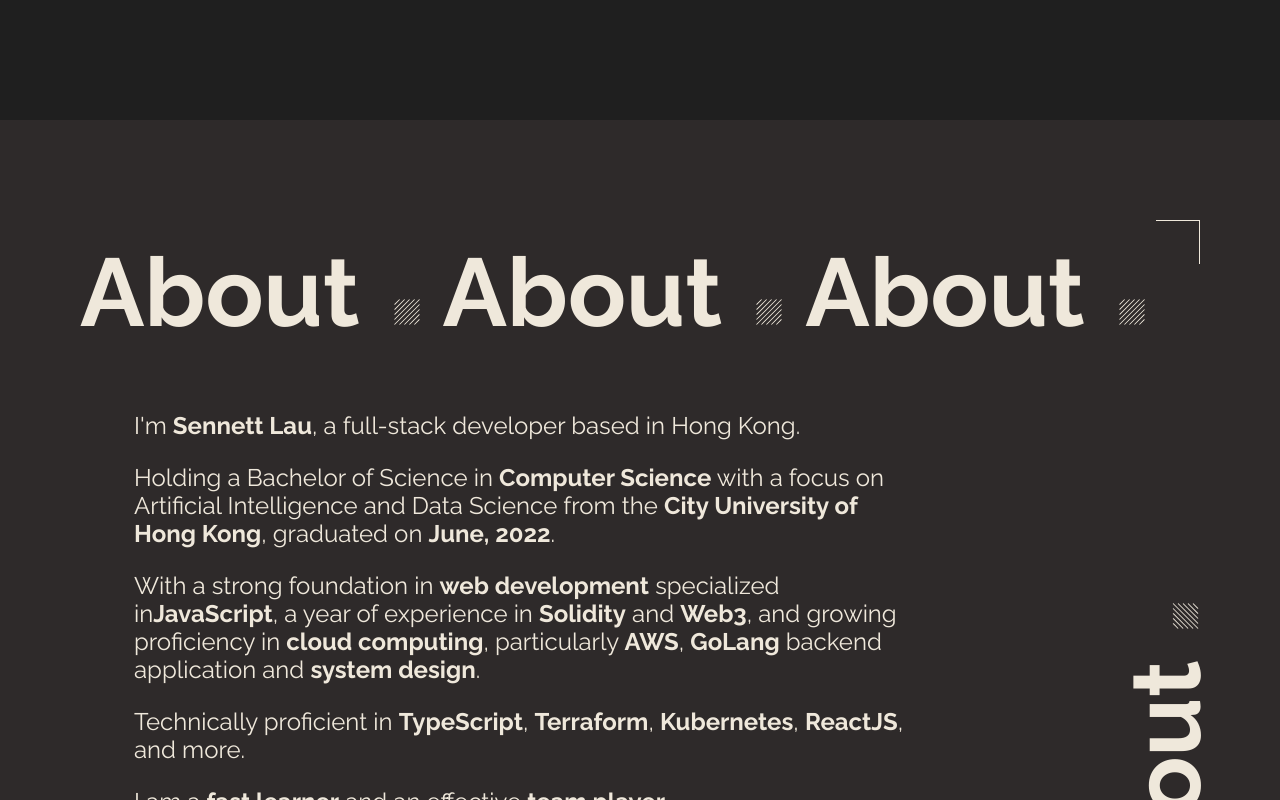
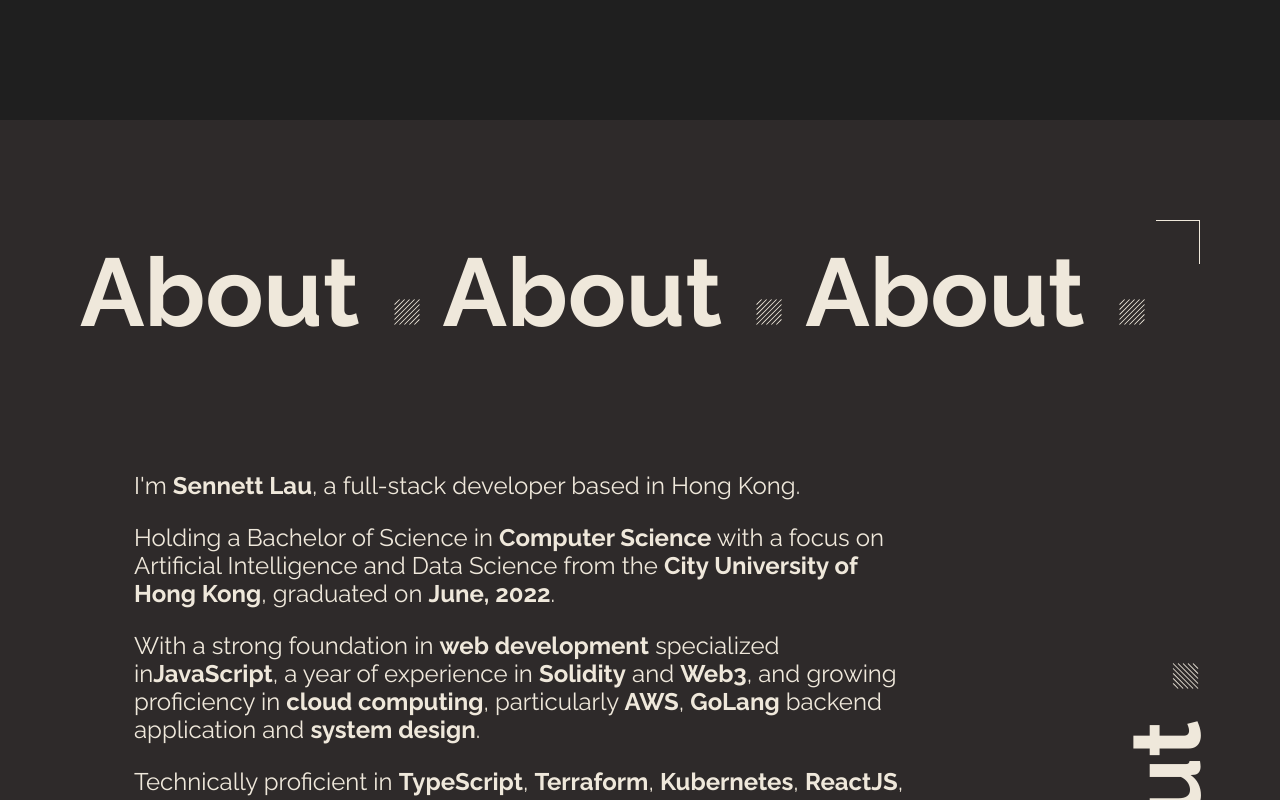
Before and after one commit to sennett-lau/sennett-lau, a Next.js app: page / in a window 1280 px wide. Shown: the part 1480-2280 px from the top of the page. Built offline with nearby package versions, Linux system fonts and the light colour scheme; a web font is replaced by a local one.

Commit message:
updated IndexAbout

```diff
--- a/src/component/index/IndexAbout/IndexAbout.tsx
+++ b/src/component/index/IndexAbout/IndexAbout.tsx
@@ -5,11 +5,12 @@ import React from 'react'
 
 const IndexAbout: React.FC = () => {
   return (
-    <Flex w={'100%'} minH={'115vh'} bg={'themeDark.500'} py={'100px'}>
+    <Flex w={'100%'} minH={'102vh'} bg={'themeDark.500'} py={'100px'} alignItems={'center'}>
       <Flex
         w={'100%'}
         maxW={'1120px'}
         mx={'auto'}
+        h={'780px'}
         position={'relative'}
         flexDir={'column'}
       >
```
